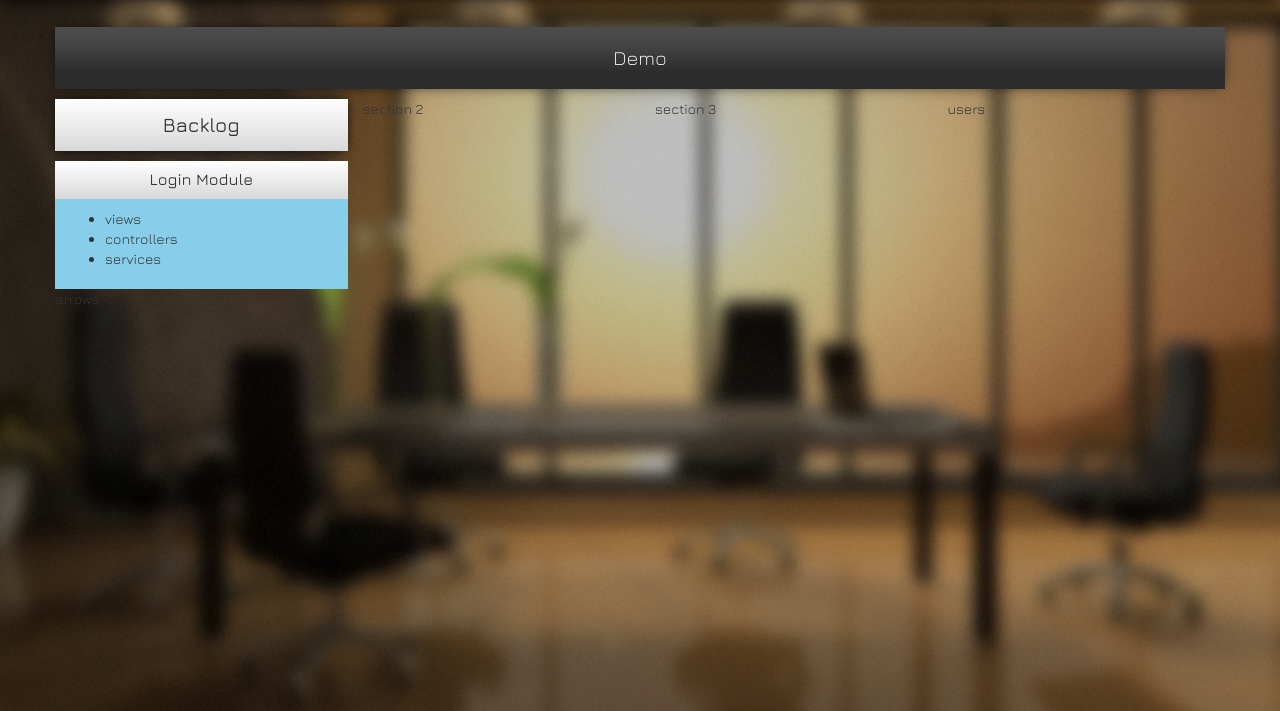
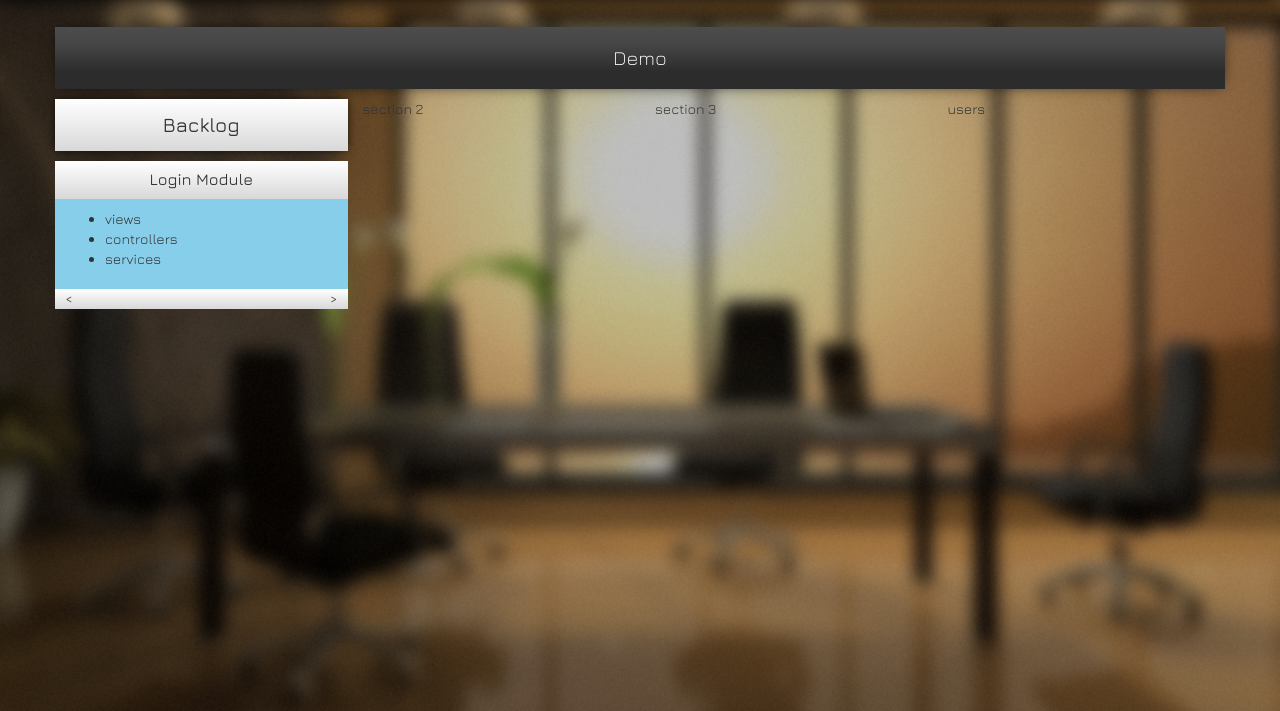
Before and after one commit to afrozek/taskboard, a website: page public/index.html at #!/test in a window 1280 px wide. Shown: the part 89-800 px from the top of the page. Drawn offline with nearby package versions, Linux system fonts and the light colour scheme.

Commit message:
added task arrows

```diff
--- a/public/assets/styles/main.css
+++ b/public/assets/styles/main.css
@@ -19,6 +19,14 @@ body{
 
 .centerText{
 	text-align: center;
+}
+
+.floatLeft{
+	float: left;
+}
+
+.floatRight{
+	float: right;
 }
 
 h1,h2,h3,h4{
@@ -138,5 +146,13 @@ h1,h2,h3,h4{
 }
 
 .taskArrows{
+	overflow: auto;
+}
 
+.leftArrow{
+	padding-left: 10px;
 }
+
+.rightArrow{
+	padding-right: 10px;
+}
--- a/public/test.html
+++ b/public/test.html
@@ -34,8 +34,9 @@
 							</ul>
 						</div>
 						<div class="taskFooter">
-							<div class="taskArrows">
-								arrows
+							<div class="taskArrows silverGradient">
+								<span class="leftArrow floatLeft"><</span>
+								<span class="rightArrow floatRight">></span>
 							</div>
 						</div>
 					</div>
```
